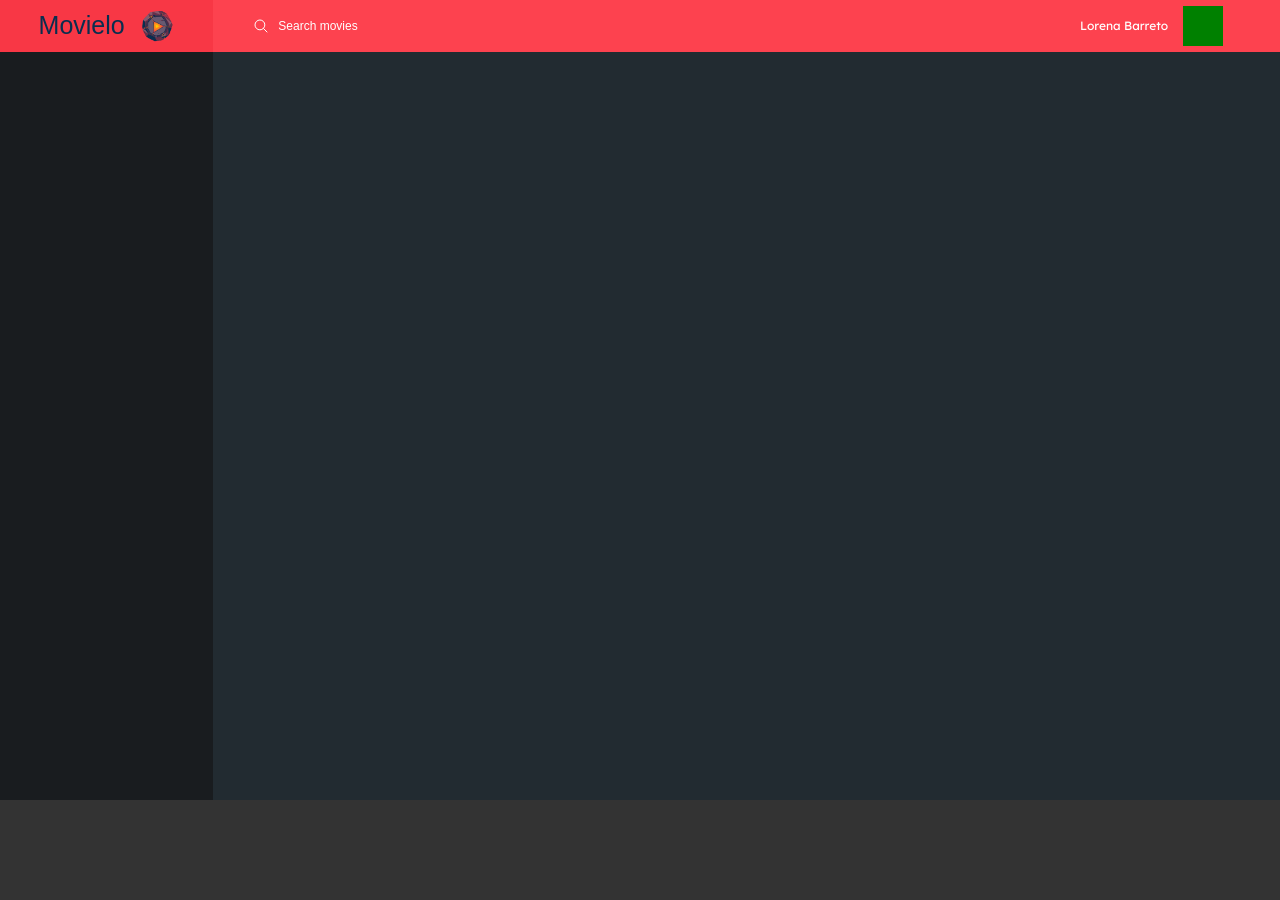
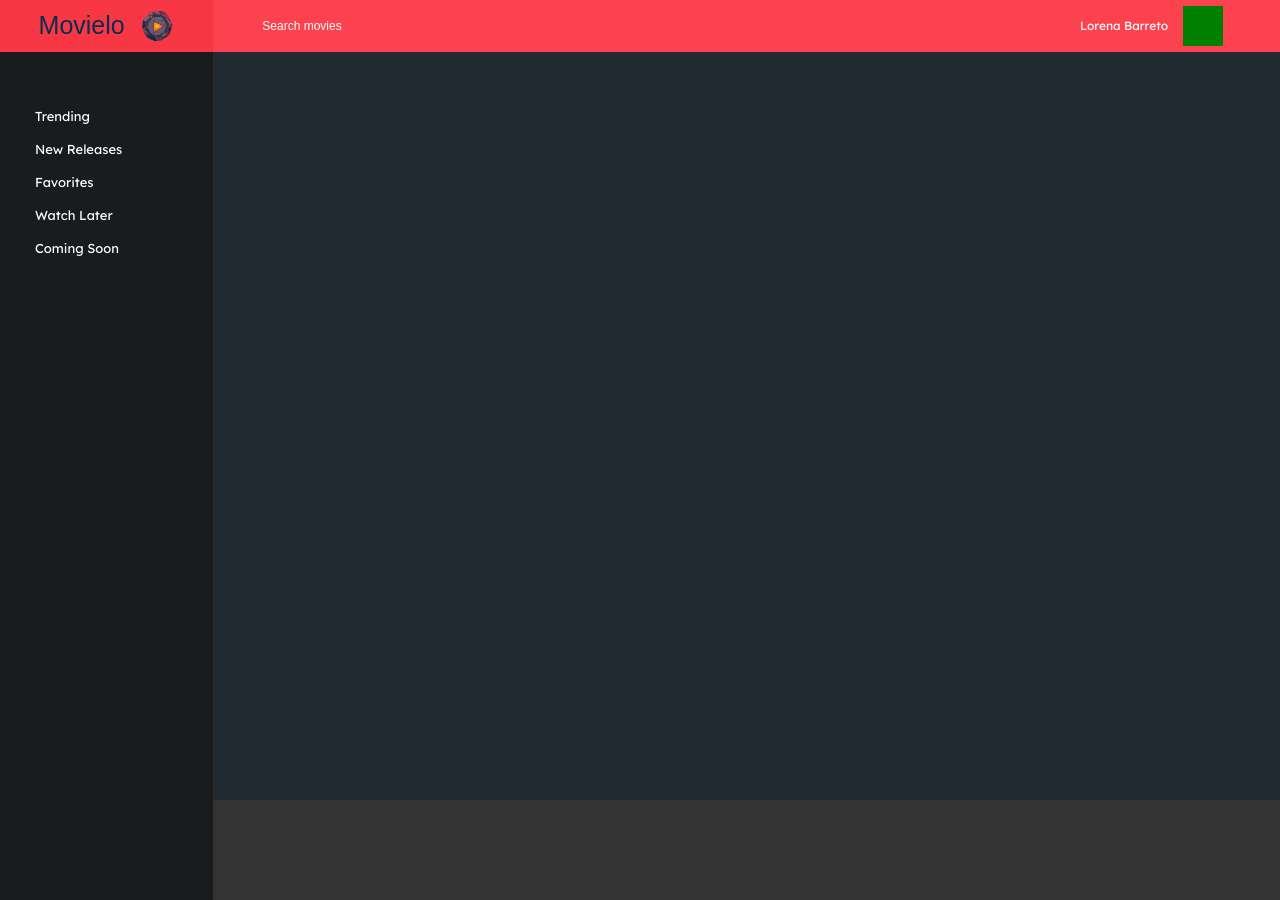
Before and after one commit to blorena13/movielo, a React (Vite) app: page /homepage in a window 1280 px wide. Before the commit the page ends 800 px from the top, so only its background shows below. Built offline with nearby package versions, Linux system fonts and the light colour scheme; a web font is replaced by a local one.

Commit message:
feat: add dashboard layout and details

```diff
--- a/src/pages/Dashboard/Dashboard.jsx
+++ b/src/pages/Dashboard/Dashboard.jsx
@@ -1,8 +1,28 @@
+import { useState } from "react";
 import { styled } from "styled-components";
 
 function Dashboard(){
+    const [hoveredCategory, setHoveredCategory] = useState(null);
+
+    const handleMouseEnter = (index) => {
+        setHoveredCategory(index);
+    };
+
+    const handleMouseLeave = () => {
+        setHoveredCategory(null);
+    };
+
     return(
-    <Wrapper>Teste</Wrapper>
+    <Wrapper>
+        {['Trending', 'New Releases', 'Favorites', 'Watch Later', 'Coming Soon'].map((text, index) => (
+            <div
+            onMouseEnter={() => handleMouseEnter(index)}
+          onMouseLeave={handleMouseLeave}
+            style={{color: hoveredCategory === index ? '#fd424f' : '#FFFFFF', backgroundColor: hoveredCategory === index ? '#222b31' : '#191c1f'}}
+            > <p>{text}</p> </div>
+        ))}
+
+    </Wrapper>
     )
 }
 
@@ -12,5 +32,21 @@ const Wrapper = styled.div`
     background-color: #191c1f;
     width: 100%;
     height: 100vh;
+    display: flex;
+    flex-direction: column;
+    padding-top: 100px;
 
+    div{
+        display: flex;
+        flex-direction: column;
+        color: #FFFFFF;
+        padding: 10px;
+        font-family: "Lexend Deca", sans-serif;
+        font-size: 13px;
+        transition: color 0.3s , background-color 0.3s;
+        cursor: pointer;
+        p{
+            margin-left: 25px;
+        }
+    }
 `
```
